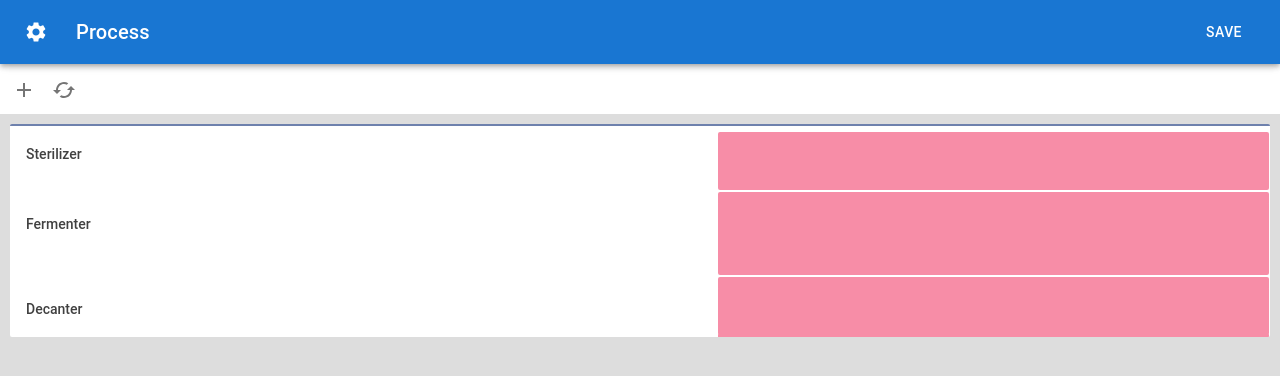
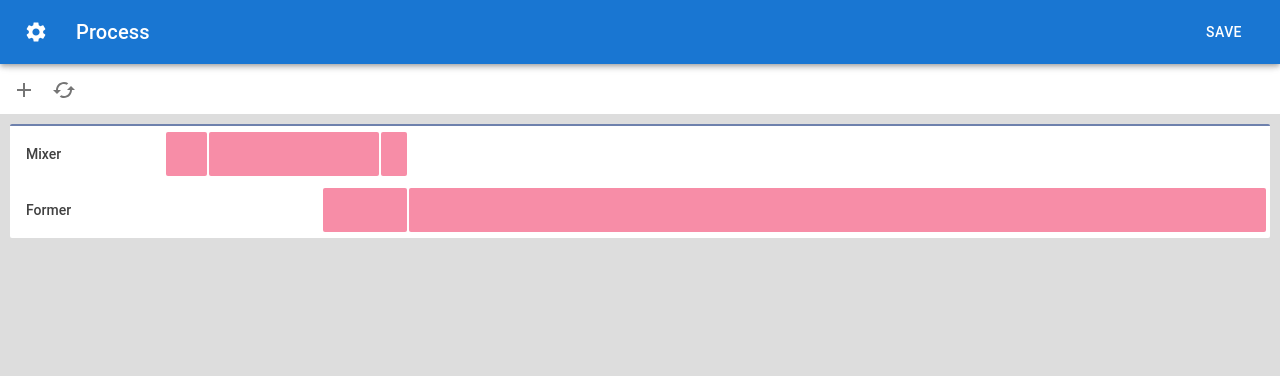
Before and after one commit to mama4294/process-app, a Next.js app: page / in a window 1280 px wide. Shown: the top 376 px of the page. Built offline with nearby package versions, Linux system fonts and the light colour scheme.

Commit message:
fixes minutes bug and updates default equipment on new session

```diff
--- a/contexts/equipmentContext.js
+++ b/contexts/equipmentContext.js
@@ -21,96 +21,95 @@ const defaultResources = {
   },
 };
 
-const sterilizerOperations = [
+const defaultEquipmentData = [
   {
-    id: "asldfkj",
-    title: "CIP",
+    id: "decd93e4",
+    title: "Mixer",
+    duration: 145,
+    operations: [
+      {
+        duration: "15",
+        durationUnit: { value: "min", label: "min" },
+        end: 16,
+        id: "971dc105",
+        offset: 0,
+        offsetUnit: { value: "hr", label: "hr" },
+        parentId: "275d01f8",
+        predecessor: { value: 0, label: "Initial" },
+        resources: [],
         start: 1,
-    end: 61,
-    bgColor: "#E5B8D0",
+        title: "Load",
+        type: { value: "SF", label: "Start-to-Finish" },
       },
       {
-    id: "2nmgd",
-    title: "SIP",
-    start: 62,
-    end: 153,
-    bgColor: "#E5B8D0",
+        duration: "1",
+        durationUnit: { value: "hr", label: "hr" },
+        end: 76,
+        id: "86fc6543",
+        offset: 0,
+        offsetUnit: { value: "hr", label: "hr" },
+        parentId: "275d01f8",
+        predecessor: { value: "971dc105", label: "Load" },
+        resources: [],
+        start: 16,
+        title: "Mix",
+        type: { value: "SF", label: "Start-to-Finish" },
       },
       {
-    id: "kwklj",
-    title: "Cool",
-    start: 154,
-    end: 184,
-    bgColor: "#E5B8D0",
+        duration: "10",
+        durationUnit: { value: "min", label: "min" },
+        end: 86,
+        id: "da41da6e",
+        offset: 0,
+        offsetUnit: { value: "hr", label: "hr" },
+        parentId: "275d01f8",
+        predecessor: { value: "86fc6543", label: "Mix" },
+        resources: [],
+        start: 76,
+        title: "Discharge",
+        type: { value: "SF", label: "Start-to-Finish" },
+      },
+    ],
   },
   {
-    id: "aanmse",
-    title: "Fill",
-    start: 184,
-    end: 250,
-    bgColor: "#E5B8D0",
-  },
-];
-
-const fermenterOperations = [
+    title: "Former",
+    duration: 330,
+    id: "8865b56e",
+    operations: [
       {
-    id: "lkajsd",
-    title: "CIP",
-    start: 1,
-    end: 31,
-    bgColor: "#E5B8D0",
+        duration: "30",
+        durationUnit: { value: "min", label: "min" },
+        end: 86,
+        id: "eac61970",
+        offset: 0,
+        offsetUnit: { value: "hr", label: "hr" },
+        parentId: "8865b56e",
+        predecessor: { value: "445bee24", label: "Form" },
+        resources: [],
+        start: 56,
+        title: "Form",
+        type: { value: "FS", label: "Finish-to-Start" },
       },
       {
-    id: "plkapsdlf",
-    title: "SIP",
-    start: 45,
-    end: 165,
-    bgColor: "#E5B8D0",
+        duration: "5",
+        durationUnit: { value: "hr", label: "hr" },
+        end: 386,
+        id: "445bee24",
+        offset: 0,
+        offsetUnit: { value: "hr", label: "hr" },
+        parentId: "8865b56e",
+        predecessor: {
+          value: "da41da6e",
+          label: "Mixer - Discharge",
+          external: true,
         },
-  {
-    id: "pasldkf",
-    title: "Cool",
-    start: 166,
-    end: 183,
-    bgColor: "#E5B8D0",
+        resources: [],
+        start: 86,
+        title: "Form",
+        type: { value: "SF", label: "Start-to-Finish" },
       },
-  {
-    id: "paksjdd",
-    title: "Fill",
-    start: 184,
-    end: 250,
-    bgColor: "#E5B8D0",
+    ],
   },
-  {
-    id: "asdfnmddd",
-    title: "Ferment",
-    start: 251,
-    end: 800,
-    bgColor: "#E5B8D0",
-  },
-];
-
-const decanterOperations = [
-  {
-    id: "lkjsldfj",
-    title: "CIP",
-    start: 740,
-    end: 800,
-    bgColor: "#E5B8D0",
-  },
-  {
-    id: "lkasdfjjj",
-    title: "Process",
-    start: 801,
-    end: 900,
-    bgColor: "#E5B8D0",
-  },
-];
-
-const defaultEquipmentData = [
-  { id: 1, title: "Sterilizer", operations: sterilizerOperations },
-  { id: 2, title: "Fermenter", operations: fermenterOperations },
-  { id: 3, title: "Decanter", operations: decanterOperations },
 ];
 
 export const EquipmentContext = createContext({
--- a/utils/ganttLogic.js
+++ b/utils/ganttLogic.js
@@ -1,7 +1,7 @@
 import { sortArrayByStart } from "../utils/helperFunctions";
 
 const convertToMinutes = (value, unit) => {
-  if (unit.value === "min") return value;
+  if (unit.value === "min") return value * 1;
   if (unit.value === "hr") return value * 60;
   if (unit.value === "day") return value * 60 * 24;
   return alert("Error with units");
@@ -133,7 +133,7 @@ export const calcGanttLogic = (array, equipment) => {
   const error = remainingArray.length !== 0 || finishedArray.length === 0;
   const message = "Recursive Error: Could not find a solution";
 
-  console.log(message);
+  error ? console.log(message) : console.log("Success");
   console.log("Finished Array ", finishedArray);
   return {
     error: {
```
Lines whose indentation alone changed are shown as unchanged.
